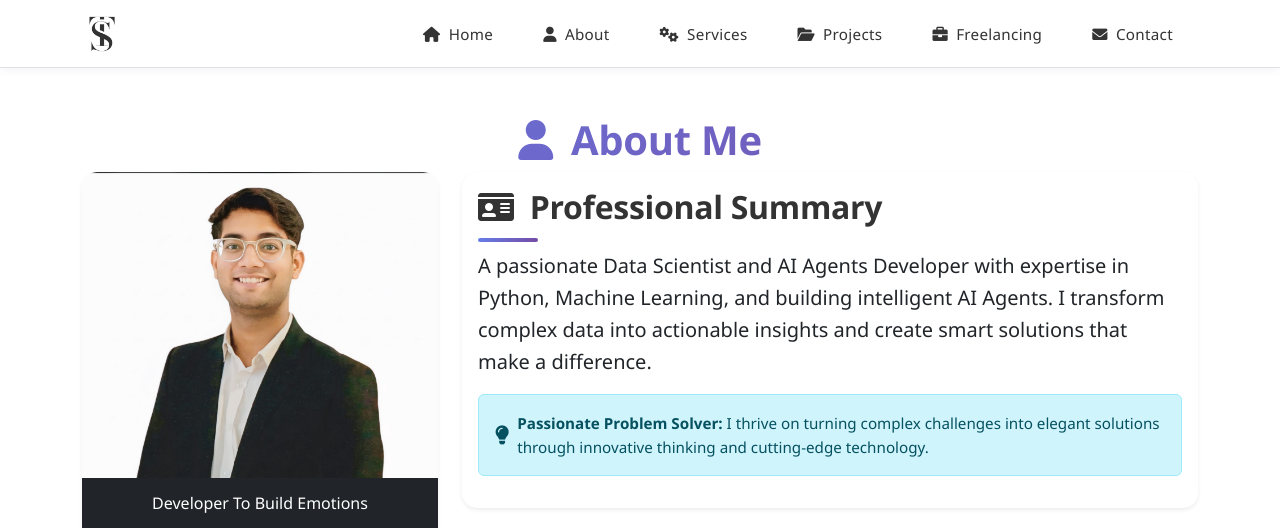
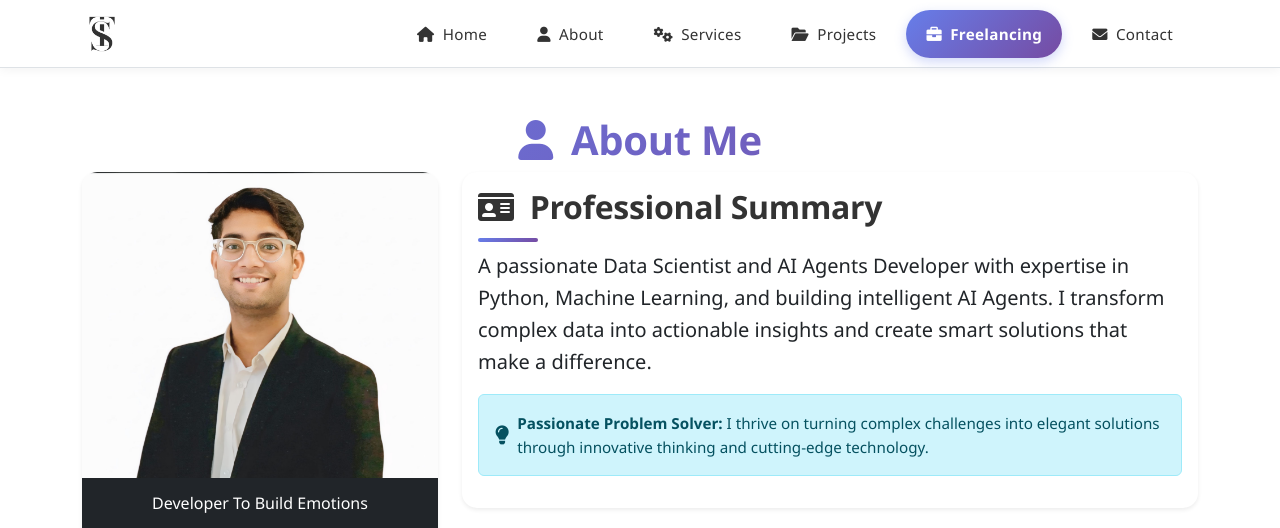
Before and after one commit to Tusharsinghoffical/Website.github.io, a Django app: page /about/ in a window 1280 px wide. Shown: the top 528 px of the page. Run offline with Django 5.2, Linux system fonts and the light colour scheme; data comes from the database, SQL or seed files in the repository.

Commit message:
Fixed freelancing navbar highlight styling

```diff
--- a/templates/base.html
+++ b/templates/base.html
@@ -658,6 +658,19 @@
           padding: 1.5rem !important;
         }
       }
+
+      .nav-link.freelancing-highlight {
+        background: linear-gradient(135deg, var(--primary-color) 0%, var(--secondary-color) 100%);
+        color: white !important;
+        font-weight: 600;
+        box-shadow: 0 4px 12px rgba(102, 126, 234, 0.3);
+      }
+
+      .nav-link.freelancing-highlight:hover {
+        transform: translateY(-2px);
+        box-shadow: 0 6px 15px rgba(102, 126, 234, 0.4);
+      }
+
     </style>
   </head>
   <body>
@@ -698,7 +711,7 @@
               </a>
             </li>
             <li class="nav-item">
-              <a class="nav-link rounded-pill" href="{% url 'freelancing' %}">
+              <a class="nav-link rounded-pill freelancing-highlight" href="{% url 'freelancing' %}">
                 <i class="fas fa-briefcase me-1"></i> Freelancing
               </a>
             </li>
```
